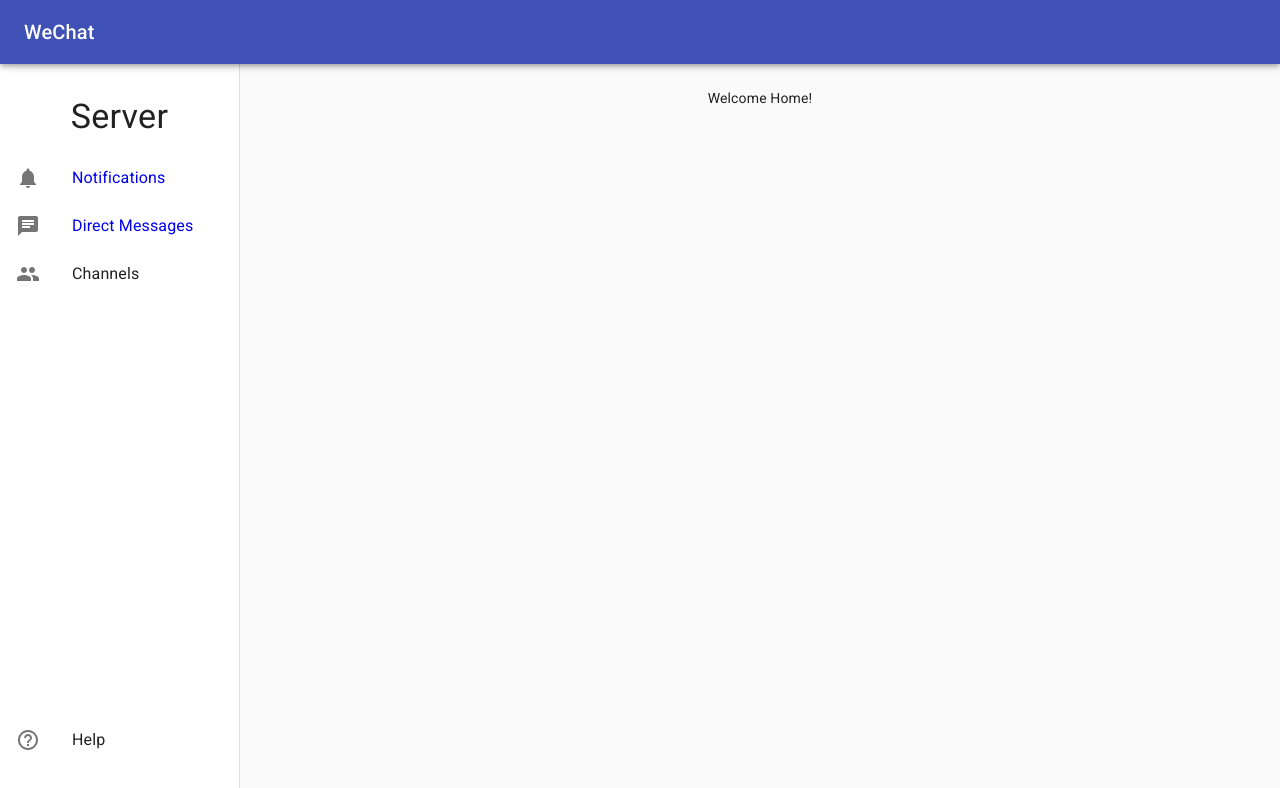
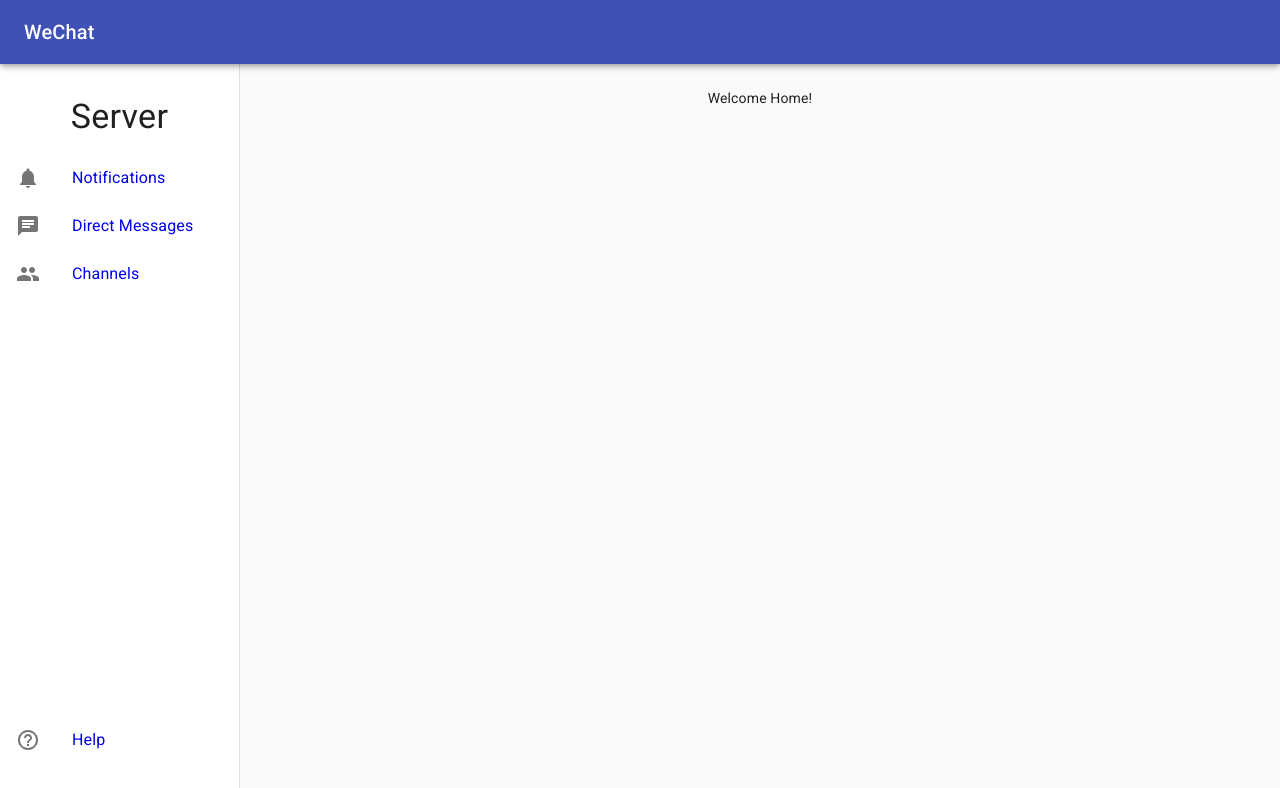
Before and after one commit to latchkostov/react-chat-app, a React (Create React App) app: page /direct_messages in a window 1280 px wide. Shown: the top 788 px of the page. Built offline with nearby package versions, Linux system fonts and the light colour scheme.

Commit message:
Add menu item component

```diff
--- a/src/App.tsx
+++ b/src/App.tsx
@@ -6,7 +6,7 @@ import CssBaseline from '@material-ui/core/CssBaseline';
 import Typography from '@material-ui/core/Typography';
 import Toolbar from '@material-ui/core/Toolbar';
 import { AppBar, Drawer } from '@material-ui/core';
-import Menu from './components/core/menu.component';
+import Menu from './components/menu/menu.component';
 import Home from './components/home/home.component';
 
 const drawerWidth = 240;
--- a/src/components/core/menu.component.tsx
+++ /dev/null
@@ -1,50 +0,0 @@
-import React, { FunctionComponent } from 'react';
-import { Link } from 'react-router-dom';
-import List from '@material-ui/core/List';
-import ListItem from '@material-ui/core/ListItem';
-import { ListItemIcon, ListItemText } from '@material-ui/core';
-import Notifications from '@material-ui/icons/Notifications';
-import Chat from '@material-ui/icons/Chat';
-import Group from '@material-ui/icons/Group';
-import HelpOutline from '@material-ui/icons/HelpOutline';
-import styled from 'styled-components';
-
-const Wrapper = styled.div`
-  display: flex;
-  height: 100%;
-  justify-content: space-between;
-  flex-direction: column;
-`;
-
-const Menu: FunctionComponent<any> = (props: any) => {
-    return (
-      <Wrapper>
-        <List>
-          <Link to="/notifications">
-            <ListItem button key='notifications'>
-              <ListItemIcon><Notifications></Notifications></ListItemIcon>
-              <ListItemText primary='Notifications' />
-            </ListItem>
-          </Link>
-          <Link to="/direct_messsages">
-            <ListItem button key='chat'>
-                <ListItemIcon><Chat></Chat></ListItemIcon>
-                <ListItemText primary='Direct Messages' />
-            </ListItem>
-          </Link>
-          <ListItem button key='channels'>
-            <ListItemIcon><Group></Group></ListItemIcon>
-            <ListItemText primary='Channels' />
-          </ListItem>
-        </List>
-        <List>
-          <ListItem button key='help'>
-            <ListItemIcon><HelpOutline /></ListItemIcon>
-            <ListItemText primary='Help' />
-          </ListItem>
-        </List>
-      </Wrapper>
-    );
-}
-
-export default Menu;
--- /dev/null
+++ b/src/components/menu/menu-item.component.tsx
@@ -0,0 +1,28 @@
+import React, { FunctionComponent } from 'react';
+import { Link } from 'react-router-dom';
+import ListItem from '@material-ui/core/ListItem';
+import { ListItemIcon, ListItemText } from '@material-ui/core';
+
+export interface MenuItemProps {
+    linkTo: string;
+    Icon: any;
+    text: string;
+    menuItemKey?: number;
+}
+
+const MenuItem: FunctionComponent<MenuItemProps> = (props: MenuItemProps) => {
+    const { linkTo, Icon, text, menuItemKey } = props;
+    const key = menuItemKey !== undefined ? menuItemKey : text;
+    return (
+        <div>
+        <Link to={linkTo}>
+            <ListItem button key={key}>
+                <ListItemIcon><Icon /></ListItemIcon>
+                <ListItemText primary={text} />
+            </ListItem>
+        </Link>
+        </div>
+    )
+}
+
+export default MenuItem;
--- /dev/null
+++ b/src/components/menu/menu.component.tsx
@@ -0,0 +1,46 @@
+import React, { FunctionComponent } from 'react';
+import List from '@material-ui/core/List';
+import Notifications from '@material-ui/icons/Notifications';
+import Chat from '@material-ui/icons/Chat';
+import Group from '@material-ui/icons/Group';
+import HelpOutline from '@material-ui/icons/HelpOutline';
+import styled from 'styled-components';
+import MenuItem, { MenuItemProps } from './menu-item.component';
+
+const Wrapper = styled.div`
+  display: flex;
+  height: 100%;
+  justify-content: space-between;
+  flex-direction: column;
+`;
+
+const topListItems: MenuItemProps[] = [
+  {
+    linkTo: '/notifications', text: 'Notifications', Icon: Notifications
+  },
+  {
+    linkTo: '/direct_messages', text: 'Direct Messages', Icon: Chat
+  },
+  {
+    linkTo: '/channels', text: 'Channels', Icon: Group
+  }
+]
+
+const Menu: FunctionComponent<any> = (props: any) => {
+    return (
+      <Wrapper>
+        <List>
+          {
+            topListItems.map((item, idx) =>
+              <MenuItem key={idx} linkTo={item.linkTo} text={item.text} Icon={item.Icon} menuItemKey={idx} />
+            )
+          }
+        </List>
+        <List>
+          <MenuItem linkTo='/help' text='Help' Icon={HelpOutline} menuItemKey={1} />
+        </List>
+      </Wrapper>
+    );
+}
+
+export default Menu;
```
